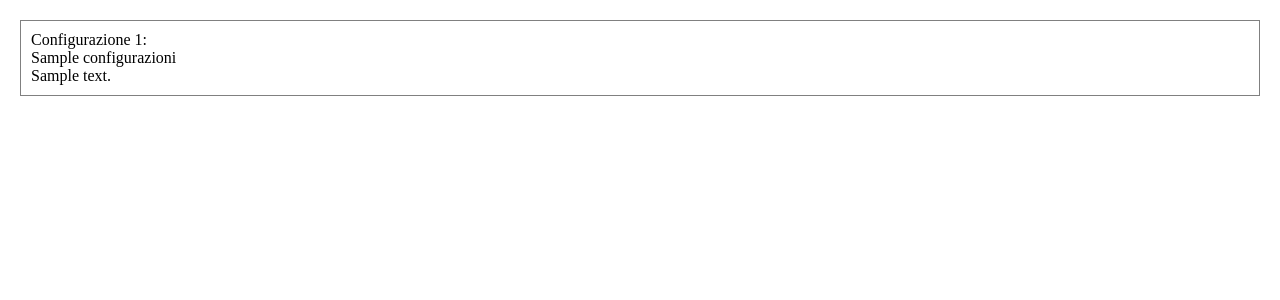
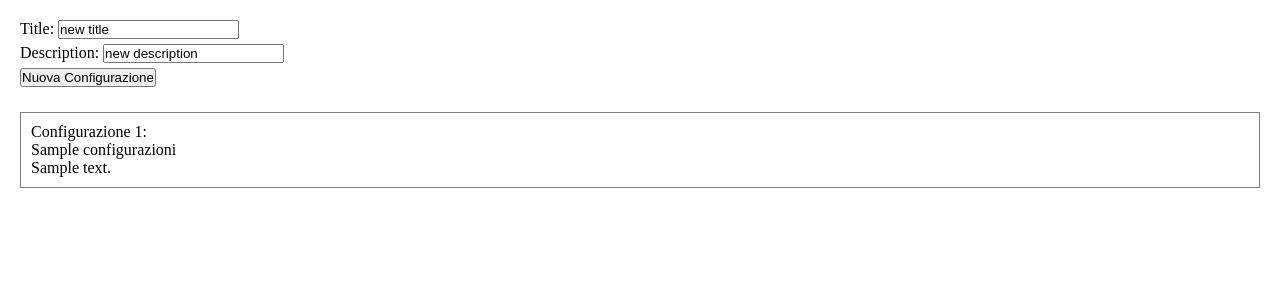
Before and after one commit to francescobiava/php-crud-read-create-update, a PHP site: page / in a window 1280 px wide. Shown: the top 300 px of the page. Run offline with PHP 8.4, Linux system fonts and the light colour scheme; tables that the repository leaves empty or names only in its code hold one stand-in row (values such as "Sample post"); some libraries are stand-ins or nearby versions.

Commit message:
added functions to insert a new row in 'configurazioni'

```diff
--- a/index.php
+++ b/index.php
@@ -28,6 +28,14 @@
 </head>
 <body>
 
+  <form id="config_form">
+    <label for="title">Title:</label>
+    <input type="text" name="title" value="new title"><br>
+    <label for="description">Description:</label>
+    <input type="text" name="description" value="new description"><br>
+    <input type="submit" value="Nuova Configurazione">
+  </form>
+
   <div id="container"></div>
 
 </body>
--- a/script.js
+++ b/script.js
@@ -2,6 +2,7 @@ $(document).ready(init);
 
 function init() {
   getAllConfigurazioni();
+  $('#config_form').submit(putNewConfigurazione);
 }
 
 function getAllConfigurazioni() {
@@ -17,6 +18,26 @@ function getAllConfigurazioni() {
   });
 }
 
+function putNewConfigurazione() {
+  var me = $(this);
+
+  $.ajax({
+    url: 'putNewConfigurazione.php',
+    method: 'POST',
+    data: me.serialize(),
+    success: function(data) {
+      if (data) {
+        getAllConfigurazioni();
+      }
+    },
+    error: function(error) {
+      console.log('errore', error);
+    }
+  });
+
+  return false;
+}
+
 function printConfigurazioni(data) {
   var target = $('#container');
   target.html('');
--- a/style.css
+++ b/style.css
@@ -2,6 +2,14 @@
   margin: 0;
   padding: 0;
   box-sizing: border-box;
+}
+
+#config_form {
+  margin: 20px;
+}
+
+#config_form input {
+  margin-bottom: 5px;
 }
 
 .box {
```
Also changed, not shown: putNewConfigurazione.php (+38 -0 lines), getAllConfigurazioni.php (indentation only).
